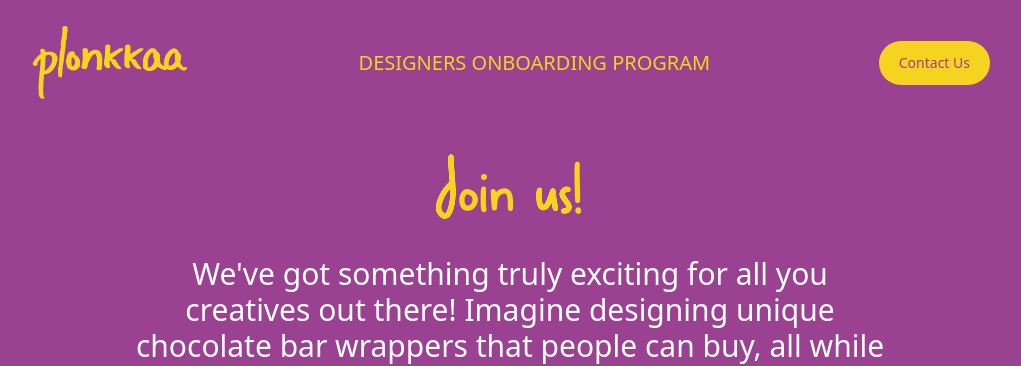
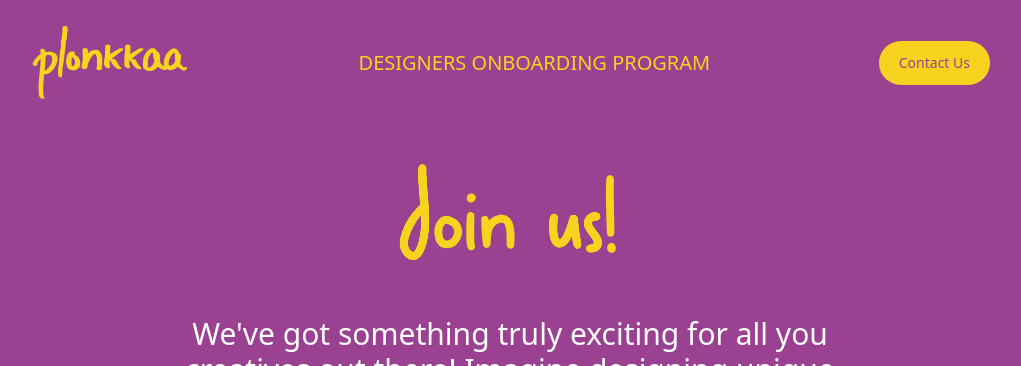
Before and after one commit to JoJoDevAdventure/onboard-from, a React (Vite) app: page /#/ in a window 1280 px wide. Shown: the top 366 px of the page, without its empty margins (130-1151 px from the left). Built offline with nearby package versions, Linux system fonts and the light colour scheme.

Commit message:
update UI

```diff
--- a/src/components/IntroView.jsx
+++ b/src/components/IntroView.jsx
@@ -19,7 +19,7 @@ const IntroView = ({ onNext }) => {
       exit={{ x: "-100%" }}
       className="flex flex-col items-center justify-top mt-2 md:mt-2 bg-transparent h-full pb-10"
     >
-      <h1 className="text-[58px] md:text-[82px] text-[#F6D31F] text-center">
+      <h1 className="text-[58px] md:text-[122px] text-[#F6D31F] text-center">
         Join us!
       </h1>
       <p className="px-8 md:px-64 mb-10 text-white text-xl md:text-3xl text-center">
```
Also changed, not shown: 1 other file (tests, documents, lock files or other folders).
